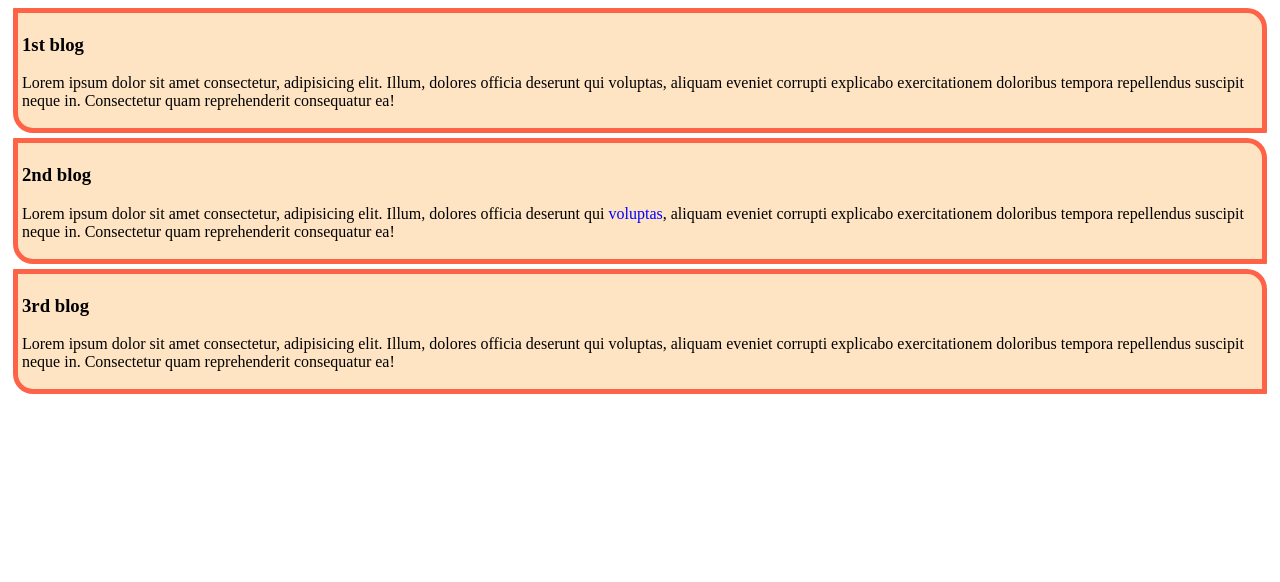
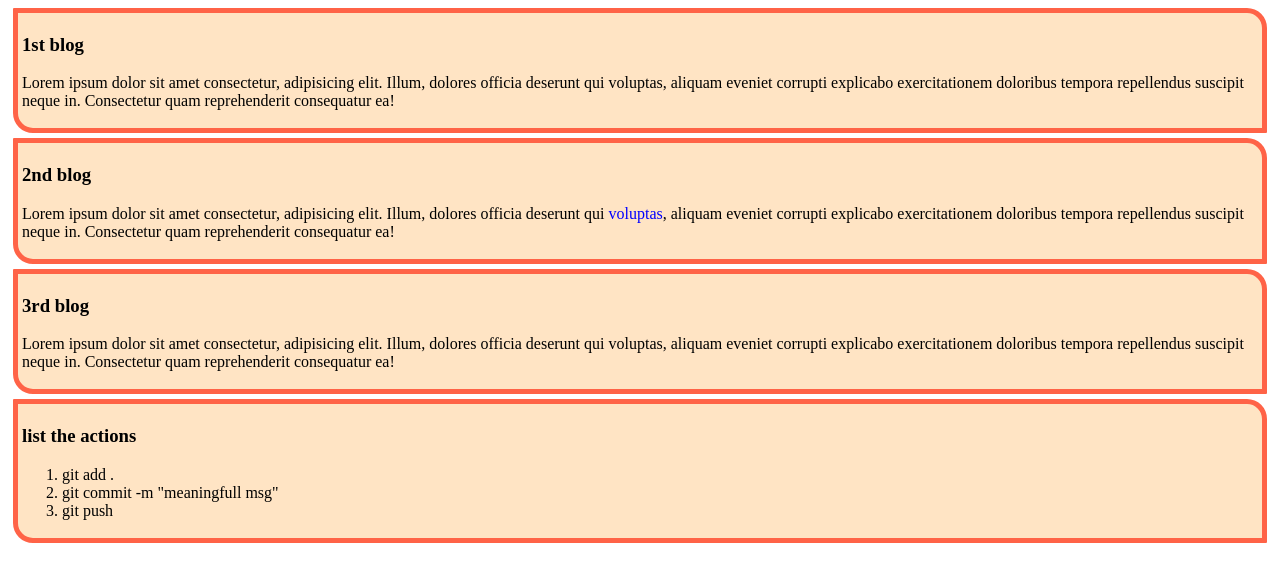
Before and after one commit to Sadia-Islam19/my-first-github-repo, a plain HTML site: page index.html in a window 1280 px wide. Drawn offline with Linux system fonts and the light colour scheme.

Commit message:
add action list

```diff
--- a/index.html
+++ b/index.html
@@ -19,5 +19,13 @@
         <h3>3rd blog</h3>
         <p>Lorem ipsum dolor sit amet consectetur, adipisicing elit. Illum, dolores officia deserunt qui voluptas, aliquam eveniet corrupti explicabo exercitationem doloribus tempora repellendus suscipit neque in. Consectetur quam reprehenderit consequatur ea!</p>
     </div>
+    <div>
+        <h3>list the actions</h3>
+        <ol>
+            <li>git add .</li>
+            <li>git commit -m "meaningfull msg"</li>
+            <li>git push</li>
+        </ol>
+    </div>
 </body>
 </html>
```
